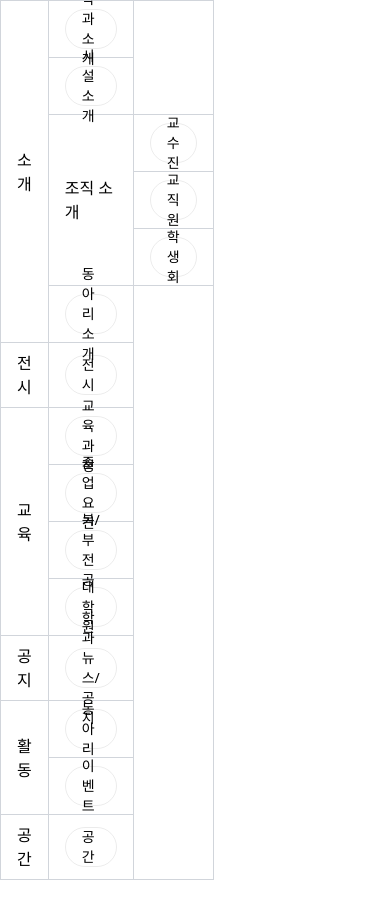
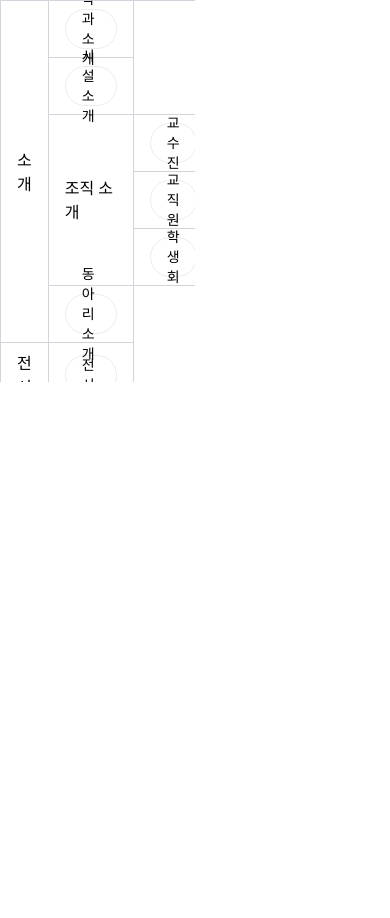
Before and after one commit to solm0/kmuvcd, a Next.js app: page / in a window 390 px wide. Shown: the top 918 px of the page. After the commit the page ends 844 px from the top, so only its background shows below. Built offline with nearby package versions, Linux system fonts and the light colour scheme.

Commit message:
overflow 각자

```diff
--- a/app/layout.tsx
+++ b/app/layout.tsx
@@ -11,11 +11,11 @@
   return (
     <html lang="en">
       <body>
-        <div className="flex h-screen flex-col md:flex-row md:overflow-hidden">
-          <div className="w-1/2">
+        <div className="flex h-screen flex-col md:flex-row">
+          <div className="w-1/2 overflow-hidden">
             <SideNav />
           </div>
-          <div className="w-1/2 p-12">{children}</div>
+          <div className="w-1/2 p-12 overflow-y-scroll">{children}</div>
       </div>
       </body>
     </html>
--- a/app/page.tsx
+++ b/app/page.tsx
@@ -2,7 +2,7 @@
 
 export default function Home() {
   return (
-    <div className="grid grid-rows-[20px_1fr_20px] justify-items-left min-h-screen p-8 pb-20 gap-16 sm:p-20 font-[family-name:var(--font-geist-sans)] overflow-y-scroll">
+    <div className="grid grid-rows-[20px_1fr_20px] justify-items-left min-h-screen p-8 pb-20 gap-16 sm:p-20 font-[family-name:var(--font-geist-sans)]">
       <main className="flex flex-col gap-8 row-start-2 items-left sm:items-start">
         <div className="flex gap-4 items-left flex-col">
         </div>
```
